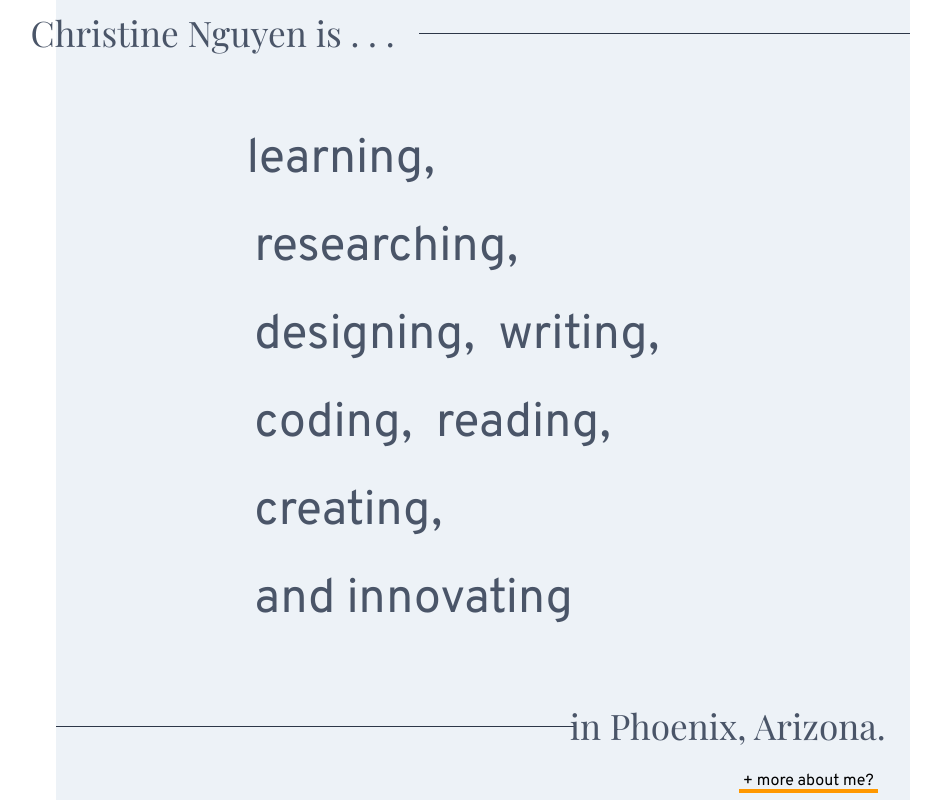
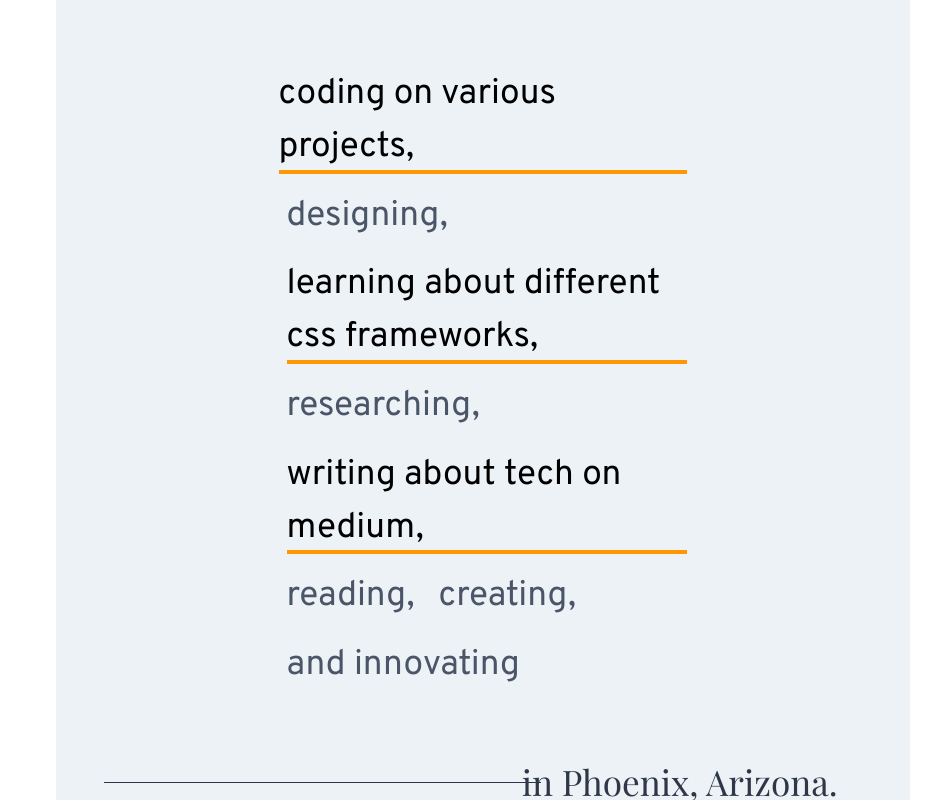
Before and after one commit to chrstngyn/chrstngyn.github.io, a Vue app: page / in a window 1280 px wide. Shown: the whole page, without its empty margins (157-1098 px from the left). Built offline with nearby package versions, Linux system fonts and the light colour scheme.

Commit message:
refactor: actions that reveal more info on hover

```diff
--- a/src/App.vue
+++ b/src/App.vue
@@ -1,5 +1,5 @@
 <template>
   <div class="flex items-center justify-center p-0 m-0 h-full">
-    <router-view class="w-2/3 bg-gray-200" />
+    <router-view class="w-2/3 bg-gray-200 p-12" />
   </div>
 </template>
--- a/src/components/home/Actions.vue
+++ b/src/components/home/Actions.vue
@@ -5,12 +5,31 @@
       v-for="(action, index) in actions"
       :key="index"
     >
-      <h2 :id="`container-${index}`">
-        <span v-if="index !== actions.length - 1">
+      <h1 :id="`action-${index}`">
+        <span v-if="index === 0" class="grow">
+          <span> {{ action }}</span>
+
+          <span>
+            on various projects,
+          </span>
+        </span>
+        <span v-else-if="index === 2">
+          {{ action }}
+          <span class="grow">
+            about different css frameworks,
+          </span>
+        </span>
+        <span v-else-if="index === 4">
+          {{ action }}
+          <span class="grow">
+            about tech on medium,
+          </span>
+        </span>
+        <span v-else-if="index !== actions.length - 1">
           {{ action.concat(",") }}
         </span>
-        <span v-if="index === actions.length - 1">and {{ action }}</span>
-      </h2>
+      </h1>
+      <h1 v-if="index === actions.length - 1">and {{ action }}</h1>
     </div>
   </div>
 </template>
@@ -21,11 +40,11 @@ import { Component, Vue } from "vue-property-decorator";
 @Component
 export default class Actions extends Vue {
   actions: string[] = [
+    "coding",
+    "designing",
     "learning",
     "researching",
-    "designing",
     "writing",
-    "coding",
     "reading",
     "creating",
     "innovating"
--- a/src/scss/main.scss
+++ b/src/scss/main.scss
@@ -24,14 +24,18 @@ h1 {
 
 h2 {
   font-weight: lighter;
-  font-size: 3rem;
+  font-size: 2.2rem;
 }
 
 :root {
   --link: #ff9800;
 }
 
-.about-link {
+// #action-0 : learning
+// #action-2 : writing
+// #action-4 : coding
+
+.about-link, #action-0, #action-2, #action-4 {
   background: linear-gradient(
                   to bottom, var(--link) 0%,
                   var(--link) 100%
@@ -42,6 +46,11 @@ h2 {
   transition: background-size .2s;
 }
 
-.about-link:hover {
-    background-size: 4px 50px;
+.about-link:hover, #action-0:hover, #action-2:hover, #action-4:hover {
+  background-size: 4px 50px;
 }
+
+.grow {
+  width: 10rem;
+  overflow: hidden;
+}
--- a/src/views/Home.vue
+++ b/src/views/Home.vue
@@ -3,7 +3,7 @@
     <!-- top text -->
     <div class="flex flex-row items-center">
       <Header
-        class="text-gray-700 px-4 py-2 m-2"
+        class="text-gray-800 px-4 py-2 m-2"
         payload="Christine Nguyen is . . . "
       />
       <div class="flex-shrink y-divider bg-gray-800 w-2/3"></div>
@@ -18,7 +18,7 @@
     <div class="flex flex-row items-center">
       <div class="flex-shrink y-divider bg-gray-800 ml-auto w-2/3"></div>
       <Header
-        class="text-gray-700 px-4 py-2 m-2"
+        class="text-gray-800 px-4 py-2 m-2"
         payload="in Phoenix, Arizona."
       />
     </div>
```
